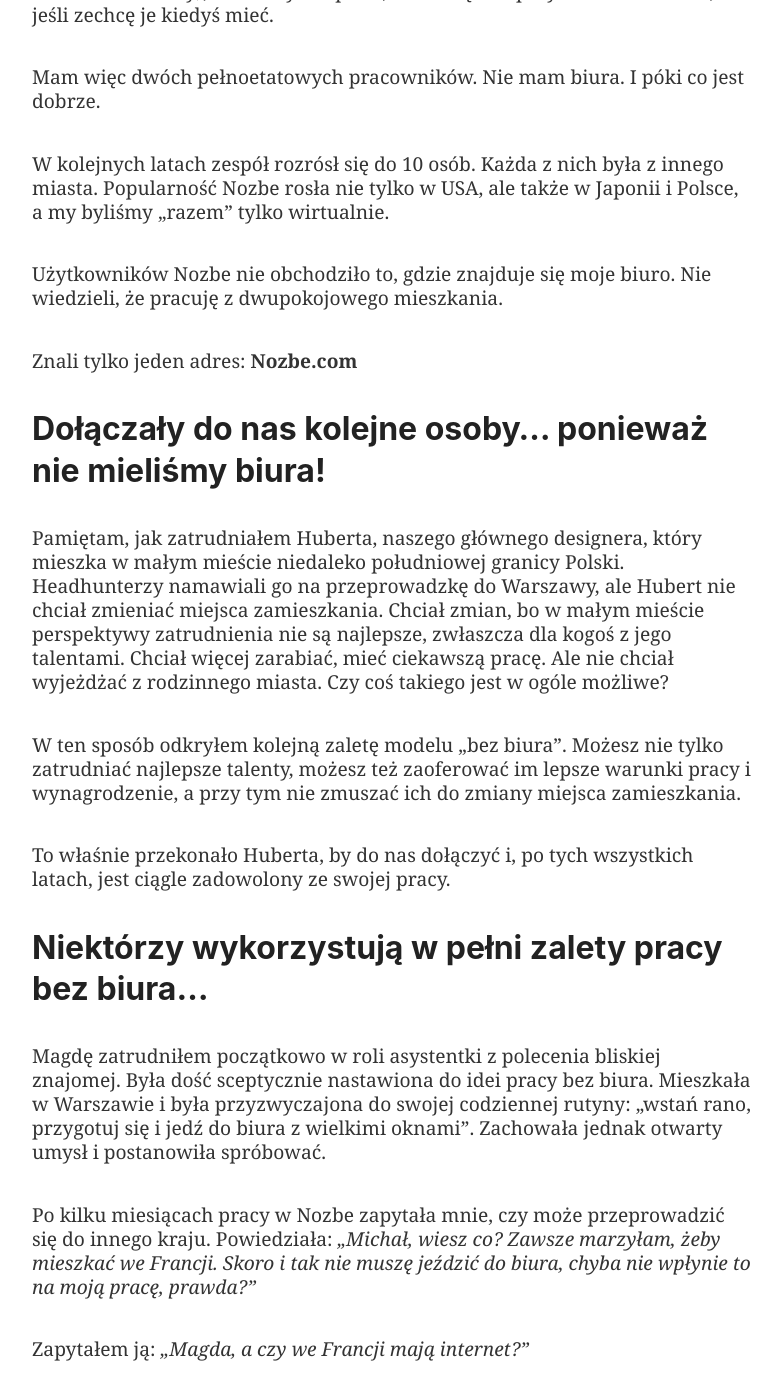
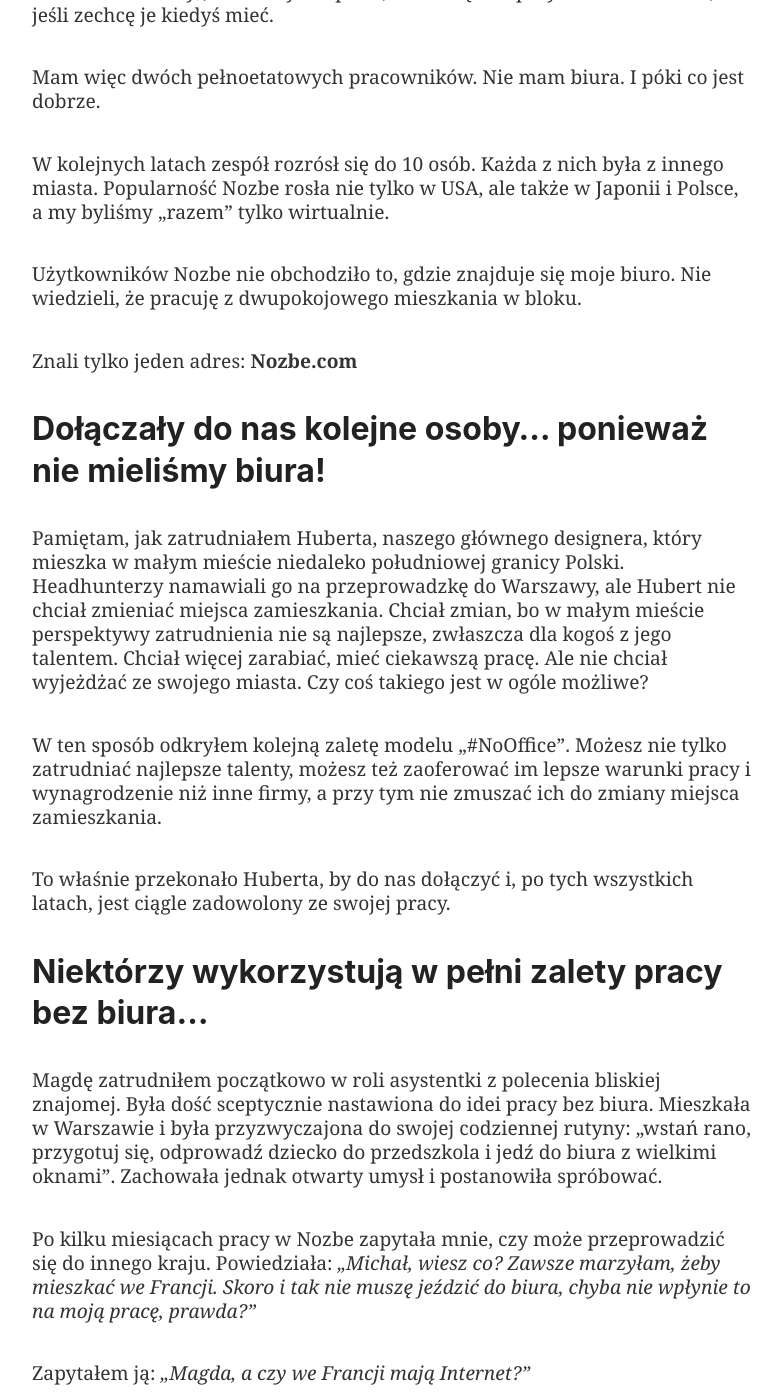
Before and after one commit to Nozbe/NoOffice.org, a Jekyll site: the page built from _pl/team.md, in a window 1280 px wide and 1400 px high, scrolled down 2171 px. Shown: the whole window, without its empty margins (248-1029 px from the left). Built offline with Jekyll 4.4.1, drawn with Linux system fonts in a browser that asks for light colours; some of the changed text lies outside the part shown.

Commit message:
Update team.md

```diff
--- a/_pl/team.md
+++ b/_pl/team.md
@@ -39,35 +39,35 @@
 
 W kolejnych latach zespół rozrósł się do 10 osób. Każda z nich była z innego miasta. Popularność Nozbe rosła nie tylko w USA, ale także w Japonii i Polsce, a my byliśmy „razem” tylko wirtualnie.
 
-Użytkowników Nozbe nie obchodziło to, gdzie znajduje się moje biuro. Nie wiedzieli, że pracuję z dwupokojowego mieszkania.
+Użytkowników Nozbe nie obchodziło to, gdzie znajduje się moje biuro. Nie wiedzieli, że pracuję z dwupokojowego mieszkania w bloku.
 
 Znali tylko jeden adres: **Nozbe.com**
 
 ## Dołączały do nas kolejne osoby… ponieważ nie mieliśmy biura!
 
-Pamiętam, jak zatrudniałem Huberta, naszego głównego designera, który mieszka w małym mieście niedaleko południowej granicy Polski. Headhunterzy namawiali go na przeprowadzkę do Warszawy, ale Hubert nie chciał zmieniać miejsca zamieszkania. Chciał zmian, bo w małym mieście perspektywy zatrudnienia nie są najlepsze, zwłaszcza dla kogoś z jego talentami. Chciał więcej zarabiać, mieć ciekawszą pracę. Ale nie chciał wyjeżdżać z rodzinnego miasta. Czy coś takiego jest w ogóle możliwe?
+Pamiętam, jak zatrudniałem Huberta, naszego głównego designera, który mieszka w małym mieście niedaleko południowej granicy Polski. Headhunterzy namawiali go na przeprowadzkę do Warszawy, ale Hubert nie chciał zmieniać miejsca zamieszkania. Chciał zmian, bo w małym mieście perspektywy zatrudnienia nie są najlepsze, zwłaszcza dla kogoś z jego talentem. Chciał więcej zarabiać, mieć ciekawszą pracę. Ale nie chciał wyjeżdżać ze swojego miasta. Czy coś takiego jest w ogóle możliwe?
 
-W ten sposób odkryłem kolejną zaletę modelu „bez biura”. Możesz nie tylko zatrudniać najlepsze talenty, możesz też zaoferować im lepsze warunki pracy i wynagrodzenie, a przy tym nie zmuszać ich do zmiany miejsca zamieszkania.
+W ten sposób odkryłem kolejną zaletę modelu „#NoOffice”. Możesz nie tylko zatrudniać najlepsze talenty, możesz też zaoferować im lepsze warunki pracy i wynagrodzenie niż inne firmy, a przy tym nie zmuszać ich do zmiany miejsca zamieszkania.
 
 To właśnie przekonało Huberta, by do nas dołączyć i, po tych wszystkich latach, jest ciągle zadowolony ze swojej pracy.
 
 ## Niektórzy wykorzystują w pełni zalety pracy bez biura…
 
-Magdę zatrudniłem początkowo w roli asystentki z polecenia bliskiej znajomej. Była dość sceptycznie nastawiona do idei pracy bez biura. Mieszkała w Warszawie i była przyzwyczajona do swojej codziennej rutyny: „wstań rano, przygotuj się i jedź do biura z wielkimi oknami”. Zachowała jednak otwarty umysł i postanowiła spróbować.
+Magdę zatrudniłem początkowo w roli asystentki z polecenia bliskiej znajomej. Była dość sceptycznie nastawiona do idei pracy bez biura. Mieszkała w Warszawie i była przyzwyczajona do swojej codziennej rutyny: „wstań rano, przygotuj się, odprowadź dziecko do przedszkola i jedź do biura z wielkimi oknami”. Zachowała jednak otwarty umysł i postanowiła spróbować.
 
 Po kilku miesiącach pracy w Nozbe zapytała mnie, czy może przeprowadzić się do innego kraju. Powiedziała: *„Michał, wiesz co? Zawsze marzyłam, żeby mieszkać we Francji. Skoro i tak nie muszę jeździć do biura, chyba nie wpłynie to na moją pracę, prawda?”*
 
-Zapytałem ją: *„Magda, a czy we Francji mają internet?”*
+Zapytałem ją: *„Magda, a czy we Francji mają Internet?”*
 
 Oboje zaczęliśmy się śmiać.
 
 Magda mieszkała w Prowansji ponad dwa lata, a potem wróciła do Warszawy. Spełniła swoje marzenie, a przy tym dalej wykonywała swoją pracę. Dziś nadal pracuje w Nozbe, a ja nie wyobrażam sobie pracy bez niej.
 
-Sytuacja z Magdą pokazuje kolejną korzyść z prowadzenia firmy bez biura: możesz zatrzymać utalentowane osoby w firmie, nawet jeśli chcą radykalnie zmienić swoje życie. W normalnej sytuacji, pracownik, który chce zmienić miejsce zamieszkania, musi zrezygnować z pracy. Dzięki pracy w Nozbe, Magda mogła wyjechać na dwa lata za granicę, a jednocześnie pozostać w firmie i dalej z nami pracować.
+Sytuacja z Magdą pokazuje kolejną korzyść z prowadzenia firmy bez biura: możesz zatrzymać utalentowane osoby w firmie, nawet jeśli chcą radykalnie zmienić swoje życie. W normalnej sytuacji, pracownik, który chce zmienić miejsce zamieszkania, musi zrezygnować z pracy. Dzięki zatrudnieniu w Nozbe, Magda mogła wyjechać na dwa lata za granicę, a jednocześnie pozostać w firmie i dalej z nami pracować.
 
 Ta elastyczność pozwala zaoferować pracownikom lepszy styl życia – mogą swobodnie decydować, gdzie chcą mieszkać. Bardzo często, po zaaklimatyzowaniu się w firmie, ludzie zaczynają myśleć o przeprowadzce – niektórzy z powrotem do rodzinnego miasta, a inni do swoich wymarzonych zakątków świata…
 
-Nie muszą przy tym bać się o utratę pracy, bo praca nie jest dla nich miejscem, do którego muszą chodzić – jest czynnością, którą wykonują.
+Nie muszą przy tym bać się o utratę posady, bo praca nie jest dla nich miejscem, do którego muszą chodzić – jest tym, co robią.
 
 ## Czasem jedyną stałą jest praca
 
```
Also changed, not shown: other parts of _pl/team.md (+6 -6 lines).
